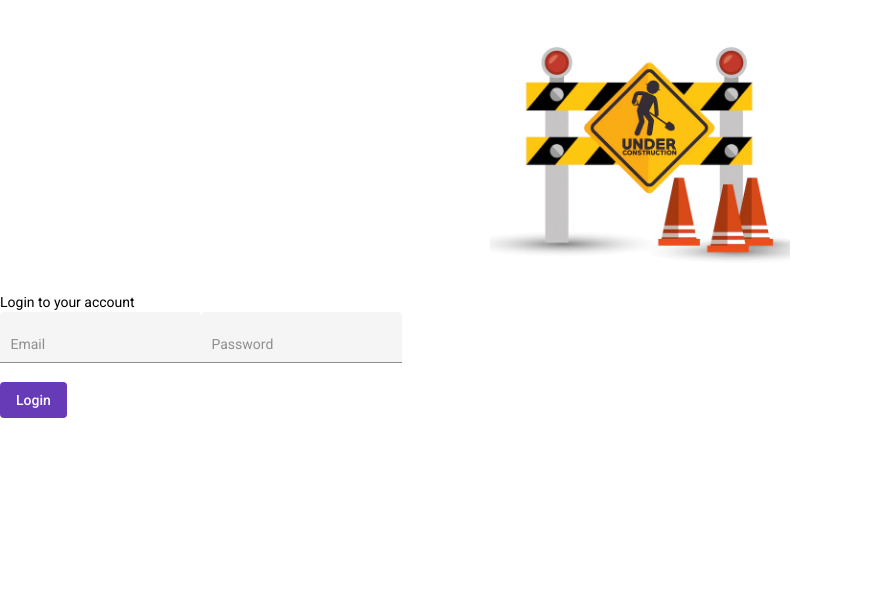
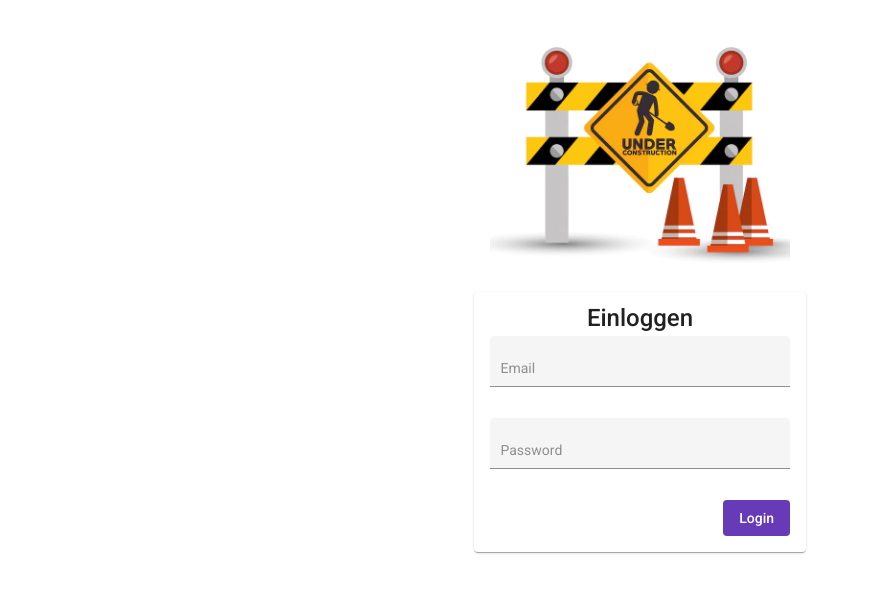
Before and after one commit to MarioFfm81/vimm_frontend, an Angular app: page /login in a window 1280 px wide. Shown: the top 592 px of the page, without its empty margins (0-870 px from the left). Built offline with nearby package versions, Linux system fonts and the light colour scheme.

Commit message:
login form nicer

```diff
--- a/src/app/app.component.ts
+++ b/src/app/app.component.ts
@@ -7,8 +7,9 @@ import { Component } from '@angular/core';
     <div style="text-align:center" class="content">
       <img width="300" src="/assets/under_construction.webp">
     </div>
-
-    <router-outlet></router-outlet>
+    <div style="text-align: center;">
+      <router-outlet></router-outlet>
+    </div>
   `,
   styles: []
 })
--- a/src/app/app.module.ts
+++ b/src/app/app.module.ts
@@ -11,7 +11,8 @@ import { LoginComponent } from './login/login.component';
 
 
 import { MatFormFieldModule } from '@angular/material/form-field';
-import { FormsModule } from '@angular/forms'
+import { FormsModule } from '@angular/forms';
+import { MatCardModule } from '@angular/material/card';
 import { HttpClientModule, HTTP_INTERCEPTORS } from '@angular/common/http';
 import { MainComponent } from './main/main.component';
 import { ErrorInterceptor } from './error.interceptor';
@@ -31,7 +32,8 @@ import { ErrorInterceptor } from './error.interceptor';
     FormsModule,
     MatButtonModule,
     MatInputModule,
-    HttpClientModule
+    HttpClientModule,
+    MatCardModule
   ],
   exports: [
   ],
--- a/src/app/auth.service.ts
+++ b/src/app/auth.service.ts
@@ -51,7 +51,6 @@ export class AuthService {
     const httpOptions = {
       headers: headers_object
     };
-    console.log(localStorage.getItem('access-token'));
     return this.http.get(environment.apiUrl+'/protected', httpOptions);
   }
 }
--- a/src/app/error.interceptor.ts
+++ b/src/app/error.interceptor.ts
@@ -11,7 +11,7 @@ export class ErrorInterceptor implements HttpInterceptor {
 
     intercept(request: HttpRequest<any>, next: HttpHandler): Observable<HttpEvent<any>> {
         return next.handle(request).pipe(catchError(err => {
-            if (err.status === 401 || err.status===422) {
+            if (localStorage.getItem('is_logged_in')==="1" && (err.status===401 || err.status===422)) {
                 // auto logout if 401 response returned from api
                 this.authenticationService.logout();
                 location.reload();
--- a/src/app/login/login.component.html
+++ b/src/app/login/login.component.html
@@ -1,17 +1,28 @@
-<form>
+<mat-card style="text-align: center; display: inline-block;">
+  <mat-card-title>Einloggen</mat-card-title>
+  <mat-card-content>
+  <form (ngSubmit)="login()">
 
-    <div class="header">Login to your account</div>
-
-    <mat-form-field class="example-full-width" appearance="fill">
+    <p>
+      <mat-form-field class="example-full-width" appearance="fill" style="width: 300px">
         <input matInput type="email" placeholder="Email" name="email" autocomplete="off" [(ngModel)]="email" required>
       </mat-form-field>
+    </p>
 
-      <mat-form-field class="example-full-width" appearance="fill">
-        <input matInput placeholder="Password" value="" name="password" type="password" [(ngModel)]= "password">
+    <p>
+      <mat-form-field class="example-full-width" appearance="fill" style="width: 300px">
+        <input matInput placeholder="Password" value="" name="password" type="password" [(ngModel)]= "password" required>
       </mat-form-field>
+    </p>
 
-    <div class="actions">
-        <button mat-flat-button color="primary" type="submit" (click)="login()">Login</button>
-      </div>
+    <p *ngIf="error" class="error">
+      {{ error }}
+    </p>
+
+    <div class="actions" style="text-align: right;">
+      <button mat-flat-button color="primary" type="submit">Login</button>
+    </div>
 
   </form>
+  </mat-card-content>
+</mat-card>
--- a/src/app/login/login.component.ts
+++ b/src/app/login/login.component.ts
@@ -8,12 +8,19 @@ import { LoginRequest } from '../LoginRequest';
 @Component({
   selector: 'app-login',
   templateUrl: 'login.component.html',
-  styles: [
-  ]
+  styles: [`
+    .error {
+      padding: 16px;
+      width: 268px;
+      color: white;
+      background-color: red;
+    }
+    `]
 })
 export class LoginComponent implements OnInit {
   public email: string;
   public password: string;
+  public error = "";
 
   constructor(private authService: AuthService,  private router: Router) { }
 
@@ -30,11 +37,11 @@ export class LoginComponent implements OnInit {
     console.log(loginRequest)
 
     this.authService.login(loginRequest)
-      .subscribe(data => {
+    .subscribe(data => {
         this.router.navigate([this.authService.INITIAL_PATH]);
       },
       error => {
-
+        this.error = "Email oder Passwort sind inkorrekt";
       }
       );
 
```
